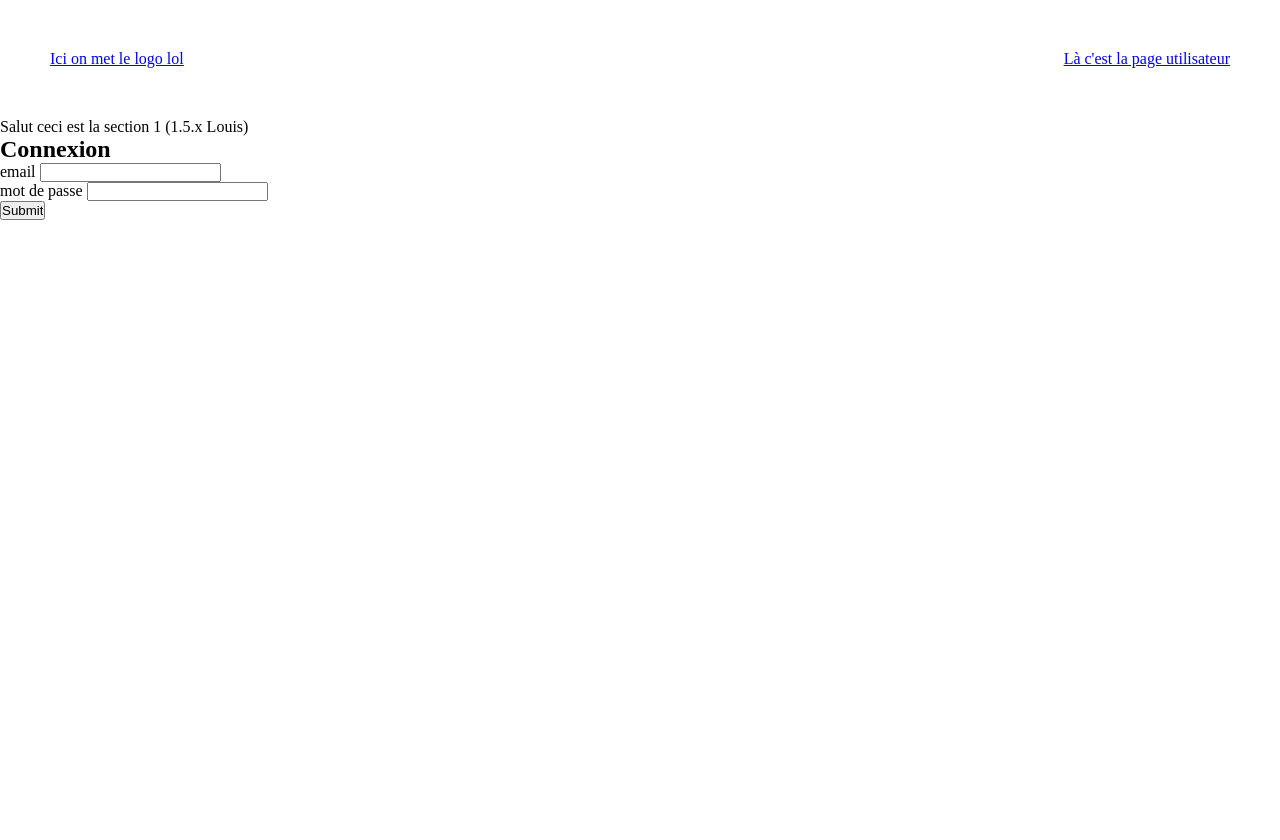
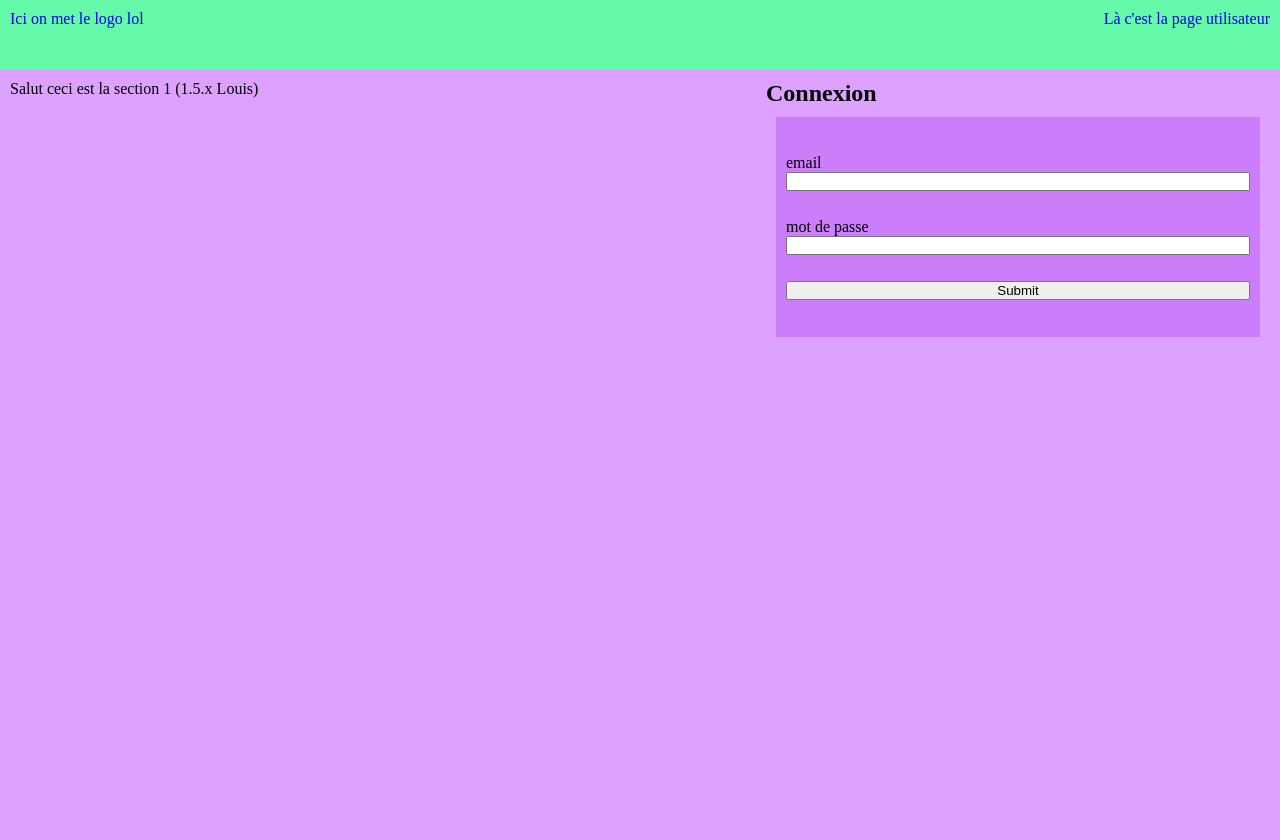
Before and after one commit to Elliot-Garcia/TIDAL, a PHP site: page /HTML/accueil.html in a window 1280 px wide. Before the commit the page ends 220 px from the top, so only its background shows below. Run offline with PHP 8.4, Linux system fonts and the light colour scheme.

Commit message:
CSS + accueil

```diff
--- a/CSS/style.css
+++ b/CSS/style.css
@@ -1,13 +1,58 @@
 * {
     margin: 0;
     padding: 0;
+    text-decoration: none;
+    list-style-type: none;
+}
+:root {
+    --main-color: #DDA1FF;
+    --second-color: #CC7DFA;
+    --nav-color: #64FAAA;
+    --main-text-color: white;
+    --padding-page: 10px;
+    --header-height: 50px;
 }
 
 header {
-    padding: 50px;
+    padding: var(--padding-page);
+    background-color: var(--nav-color);
+    height: var(--header-height);
 }
 header nav {
     display: flex;
     flex-direction: row;
     justify-content: space-between;
 }
+
+
+main {
+    height: calc(100vh - var(--header-height));
+    background-color: var(--main-color);
+    display: flex;
+    flex-direction: row;
+    padding: var(--padding-page);
+}
+.mainPart {
+    flex-basis: 60%;
+}
+.connexionPart {
+    flex-basis: 40%;
+}
+
+form {
+    background-color: var(--second-color);
+    margin: 10px;
+    padding: 10px;
+}
+
+ul {
+    display: flex;
+    flex-direction: column;
+    justify-content: space-evenly;
+    height: 200px;
+}
+
+li {
+    display: flex;
+    flex-direction: column;
+}
--- a/HTML/accueil.html
+++ b/HTML/accueil.html
@@ -18,10 +18,10 @@
         </nav>
     </header>
     <main>
-        <section>
+        <section class="mainPart">
             <p>Salut ceci est la section 1 (1.5.x Louis)</p>
         </section>
-        <section>
+        <section class="connexionPart">
             <h1>Connexion</h1>
             <form>
                 <ul>
```
